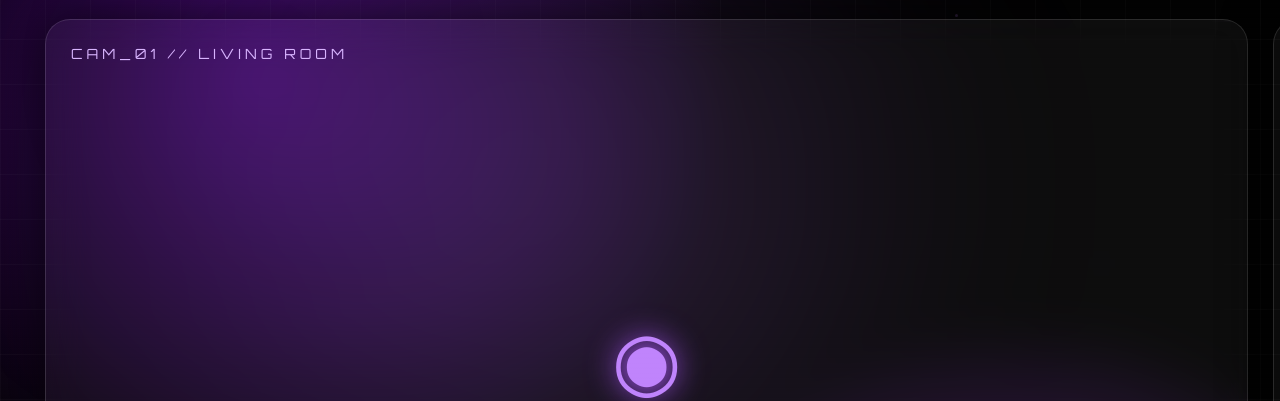
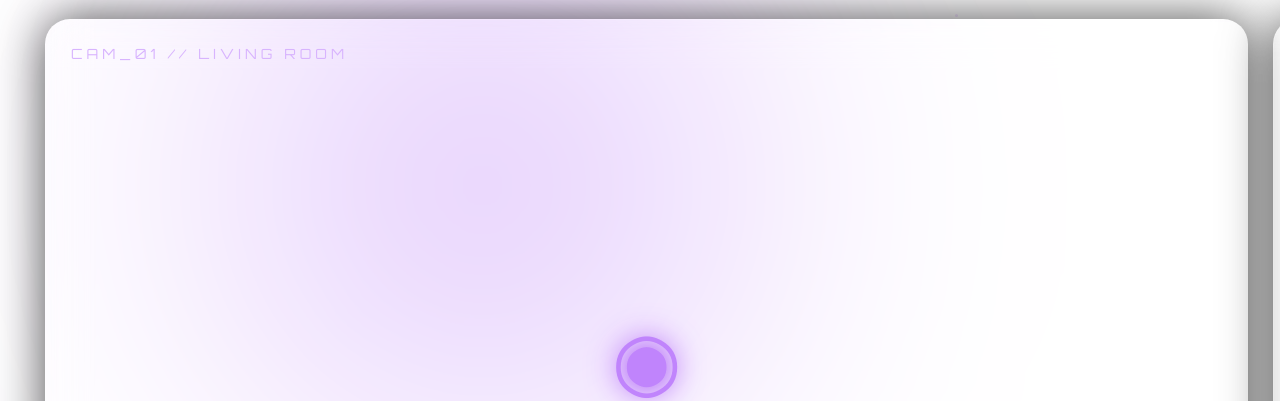
Before and after one commit to iamztrl5-byte/stream-layout-, a plain HTML site: page index.html in a window 1280 px wide. Shown: the part 141-542 px from the top of the page. Drawn offline with Linux system fonts and the light colour scheme.

Commit message:
Update style.css

```diff
--- a/style.css
+++ b/style.css
@@ -1,6 +1,7 @@
 /* ==========================================
    JØXTV PRE STREAM SYSTEM
-   STYLE ENGINE v2.0
+   STYLE ENGINE v3.0
+   OBS READY 1920x1080
 ========================================== */
 
 
@@ -8,23 +9,26 @@
 
 
 * {
-    margin: 0;
-    padding: 0;
-    box-sizing: border-box;
+    margin:0;
+    padding:0;
+    box-sizing:border-box;
 }
 
 
+/* ==========================================
+   BASE
+========================================== */
+
+
+html,
 body {
 
-    width: 1920px;
-    height: 1080px;
+    width:100%;
+    height:100%;
 
-    overflow: hidden;
+    overflow:hidden;
 
-    background:
-    radial-gradient(circle at 20% 20%, #3b0764 0%, transparent 35%),
-    radial-gradient(circle at 80% 80%, #581c87 0%, transparent 30%),
-    #030303;
+    background:transparent;
 
     color:white;
 
@@ -38,33 +42,82 @@ body {
 
 
 /* ==========================================
-   BACKGROUND EFFECTS
+   FIX CANVAS 1920x1080
+========================================== */
+
+
+.overlay {
+
+    position:absolute;
+
+    width:1920px;
+    height:1080px;
+
+    padding:45px;
+
+    transform-origin:top left;
+
+}
+
+
+
+
+/* AUTO SCALE */
+
+@media screen {
+
+    .overlay {
+
+        transform:
+        scale(
+            min(
+                calc(100vw / 1920),
+                calc(100vh / 1080)
+            )
+        );
+
+    }
+
+}
+
+
+
+
+/* ==========================================
+   BACKGROUND FX
 ========================================== */
 
 
 .background {
 
-    position:absolute;
+    position:fixed;
 
     width:900px;
     height:900px;
 
+    border-radius:50%;
+
     background:
+
     radial-gradient(
         circle,
-        rgba(168,85,247,0.25),
+        rgba(168,85,247,.35),
         transparent 65%
     );
+
 
     filter:blur(120px);
 
     top:-300px;
-    left:-200px;
+    left:-250px;
+
 
     animation:
+
     floating 12s infinite alternate;
 
 }
+
 
 
 @keyframes floating {
@@ -75,6 +128,7 @@ body {
         translate(0,0);
 
     }
+
 
     to {
 
@@ -87,33 +141,36 @@ body {
 
 
 
-/* GRID CYBER */
+/* GRID */
 
 body::before {
 
     content:"";
 
-    position:absolute;
+    position:fixed;
 
     inset:0;
 
+
     background-image:
 
+
     linear-gradient(
-    rgba(255,255,255,.025) 1px,
+        rgba(255,255,255,.025)
+        1px,
         transparent 1px
     ),
 
+
     linear-gradient(
         90deg,
-    rgba(255,255,255,.025) 1px,
+        rgba(255,255,255,.025)
+        1px,
         transparent 1px
     );
 
 
-    background-size:
-    45px 45px;
-
+    background-size:45px 45px;
 
     pointer-events:none;
 
@@ -123,13 +180,15 @@ body::before {
 
 /* SCANLINES */
 
+
 body::after {
 
     content:"";
 
-    position:absolute;
+    position:fixed;
 
     inset:0;
+
 
     background:
 
@@ -137,9 +196,9 @@ body::after {
 
         0deg,
 
-    rgba(255,255,255,.025),
+        rgba(255,255,255,.03),
 
-    rgba(255,255,255,.025) 1px,
+        rgba(255,255,255,.03) 1px,
 
         transparent 2px,
 
@@ -157,26 +216,9 @@ body::after {
 
 
 
-/* ==========================================
-   MAIN CONTAINER
-========================================== */
-
-
-.overlay {
-
-    position:relative;
-
-    width:100%;
-    height:100%;
-
-    padding:45px;
-
-}
-
-
 
 /* ==========================================
-   TOP BAR
+   HEADER
 ========================================== */
 
 
@@ -189,7 +231,6 @@ body::after {
     justify-content:space-between;
 
     align-items:center;
-
 
     margin-bottom:25px;
 
@@ -209,6 +250,7 @@ body::after {
 
 .logo {
 
+
     font-size:42px;
 
     font-weight:900;
@@ -222,7 +264,8 @@ body::after {
     text-shadow:
 
     0 0 10px #a855f7,
-    0 0 30px #7e22ce;
+
+    0 0 35px #7e22ce;
 
 }
 
@@ -230,11 +273,12 @@ body::after {
 
 .status {
 
+
     font-size:14px;
 
     letter-spacing:5px;
 
-    opacity:.6;
+    opacity:.65;
 
 }
 
@@ -242,11 +286,6 @@ body::after {
 
 
 .online {
-
-
-    border:
-
-    1px solid rgba(168,85,247,.5);
 
 
     padding:
@@ -257,15 +296,17 @@ body::after {
     border-radius:30px;
 
 
+    border:
+
+    1px solid rgba(168,85,247,.5);
+
+
     background:
 
     rgba(168,85,247,.08);
 
 
-    backdrop-filter:
-
-    blur(20px);
-
+    backdrop-filter:blur(20px);
 
 }
 
@@ -273,17 +314,19 @@ body::after {
 
 .dot {
 
+
     display:inline-block;
+
 
     width:10px;
 
     height:10px;
 
 
-    background:#a855f7;
+    border-radius:50%;
 
 
-    border-radius:50%;
+    background:#c084fc;
 
 
     margin-right:10px;
@@ -291,7 +334,7 @@ body::after {
 
     box-shadow:
 
-    0 0 15px #a855f7;
+    0 0 20px #c084fc;
 
 
     animation:pulse 1.5s infinite;
@@ -301,6 +344,7 @@ body::after {
 
 
 @keyframes pulse {
+
 
     50% {
 
@@ -313,6 +357,7 @@ body::after {
 
 
 
+
 /* ==========================================
    MAIN GRID
 ========================================== */
@@ -320,7 +365,9 @@ body::after {
 
 .layout {
 
+
     display:grid;
+
 
     grid-template-columns:
 
@@ -337,8 +384,9 @@ body::after {
 
 
 
+
 /* ==========================================
-   GLASS PANELS
+   GLASS
 ========================================== */
 
 
@@ -355,12 +403,10 @@ body::after {
     1px solid rgba(255,255,255,.12);
 
 
-    backdrop-filter:
-
-    blur(20px);
+    border-radius:25px;
 
 
-    border-radius:25px;
+    backdrop-filter:blur(20px);
 
 
     box-shadow:
@@ -370,25 +416,33 @@ body::after {
 
     position:relative;
 
+
     overflow:hidden;
-
 
 }
 
 
 
-/* shine */
 
 .glass::before {
 
 
     content:"";
 
+
     position:absolute;
+
 
     width:200%;
 
+
     height:2px;
+
+
+    top:0;
+
+
+    left:-100%;
 
 
     background:
@@ -406,15 +460,9 @@ body::after {
     );
 
 
-    top:0;
-
-    left:-100%;
-
-
     animation:
 
     shine 6s infinite;
-
 
 }
 
@@ -423,7 +471,7 @@ body::after {
 @keyframes shine {
 
 
-    100% {
+    to {
 
         left:100%;
 
@@ -434,8 +482,9 @@ body::after {
 
 
 
+
 /* ==========================================
-   CAMERA BOX
+   CAMERA
 ========================================== */
 
 
@@ -445,7 +494,6 @@ body::after {
     display:flex;
 
     flex-direction:column;
-
 
 }
 
@@ -457,14 +505,13 @@ body::after {
     padding:25px;
 
 
+    color:#d8b4fe;
+
+
     font-size:14px;
 
 
     letter-spacing:4px;
-
-
-    color:#d8b4fe;
-
 
 }
 
@@ -495,8 +542,8 @@ body::after {
 
     0 0 30px #a855f7;
 
+}
 
-}
 
 
 
@@ -508,7 +555,6 @@ body::after {
 
     letter-spacing:8px;
 
-
 }
 
 
@@ -516,9 +562,10 @@ body::after {
 .camera-center p {
 
 
+    margin-top:15px;
+
+
     opacity:.5;
-
-    margin-top:15px;
 
 }
 
@@ -533,6 +580,7 @@ body::after {
 
     bottom:20px;
 
+
     left:25px;
 
 
@@ -540,7 +588,6 @@ body::after {
 
 
     letter-spacing:3px;
-
 
 }
 
@@ -551,8 +598,8 @@ body::after {
 
     color:#c084fc;
 
+}
 
-}
 
 
 
@@ -567,12 +614,14 @@ body::after {
 
     padding:25px;
 
-
 }
 
 
 
 .section-title {
+
+
+    color:#d8b4fe;
 
 
     font-size:16px;
@@ -581,11 +630,7 @@ body::after {
     letter-spacing:4px;
 
 
-    color:#d8b4fe;
-
-
     margin-bottom:20px;
-
 
 }
 
@@ -598,9 +643,11 @@ body::after {
 
     flex-direction:column;
 
+
     gap:15px;
 
 }
+
 
 
 
@@ -610,16 +657,15 @@ body::after {
     padding:15px;
 
 
+    border-radius:15px;
+
+
     background:
 
     rgba(255,255,255,.05);
 
 
-    border-radius:15px;
-
-
     font-size:14px;
-
 
 }
 
@@ -628,10 +674,9 @@ body::after {
 .message b {
 
 
-    color:#c084fc;
-
     display:block;
 
+    color:#c084fc;
 
 }
 
@@ -664,8 +709,8 @@ body::after {
 
     align-items:center;
 
+}
 
-}
 
 
 
@@ -677,7 +722,6 @@ body::after {
     align-items:center;
 
     gap:20px;
-
 
 }
 
@@ -702,6 +746,9 @@ body::after {
     align-items:center;
 
 
+    font-size:40px;
+
+
     background:
 
     linear-gradient(
@@ -715,15 +762,12 @@ body::after {
     );
 
 
-    font-size:40px;
-
-
     box-shadow:
 
     0 0 30px #a855f7;
 
+}
 
-}
 
 
 
@@ -733,6 +777,7 @@ body::after {
     font-size:24px;
 
 }
+
 
 
 
@@ -747,7 +792,10 @@ body::after {
 
 
 
-/* EQUALIZER */
+
+/* ==========================================
+   EQUALIZER
+========================================== */
 
 
 .equalizer {
@@ -758,7 +806,6 @@ body::after {
     gap:8px;
 
     align-items:flex-end;
-
 
 }
 
@@ -783,7 +830,6 @@ body::after {
 
     equal 1s infinite;
 
-
 }
 
 
@@ -795,17 +841,20 @@ animation-delay:.2s;
 
 }
 
+
 .equalizer span:nth-child(3){
 
 animation-delay:.4s;
 
 }
 
+
 .equalizer span:nth-child(4){
 
 animation-delay:.6s;
 
 }
+
 
 .equalizer span:nth-child(5){
 
```
Lines whose indentation alone changed are shown as unchanged.
